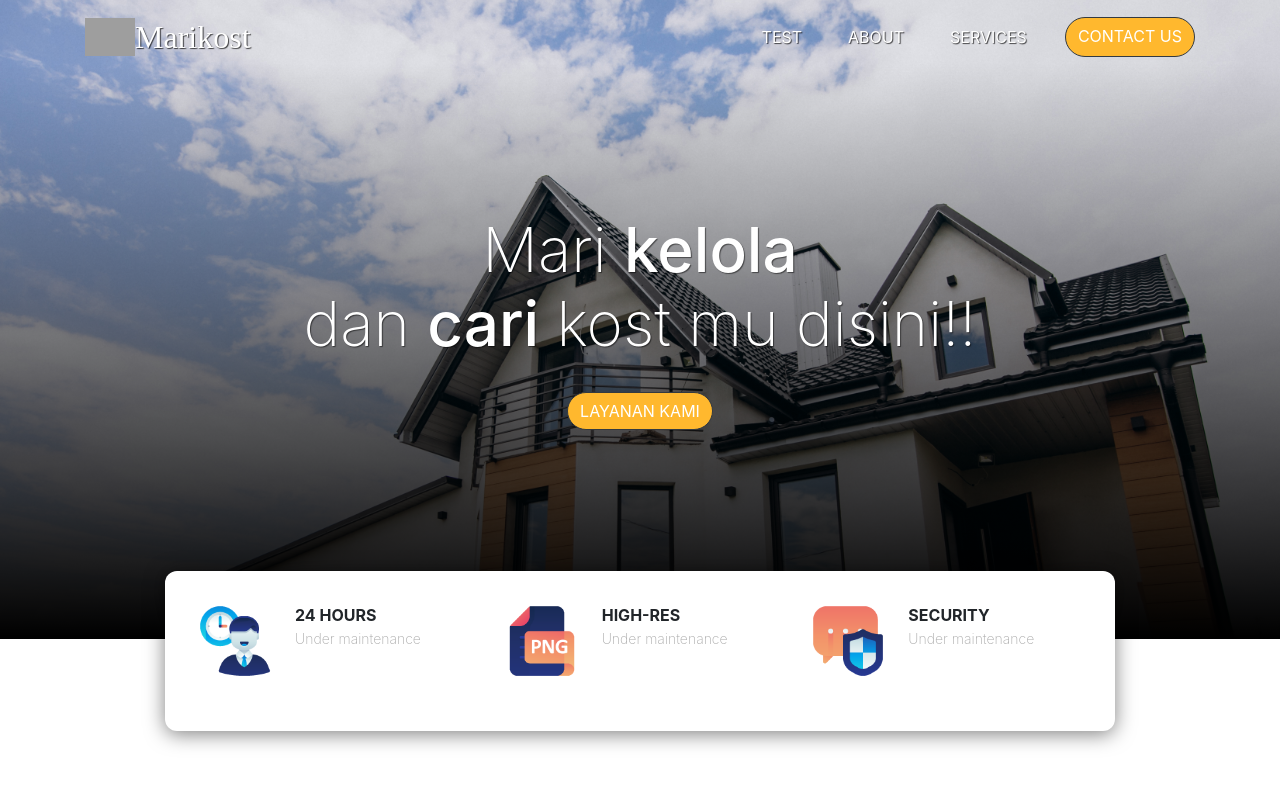
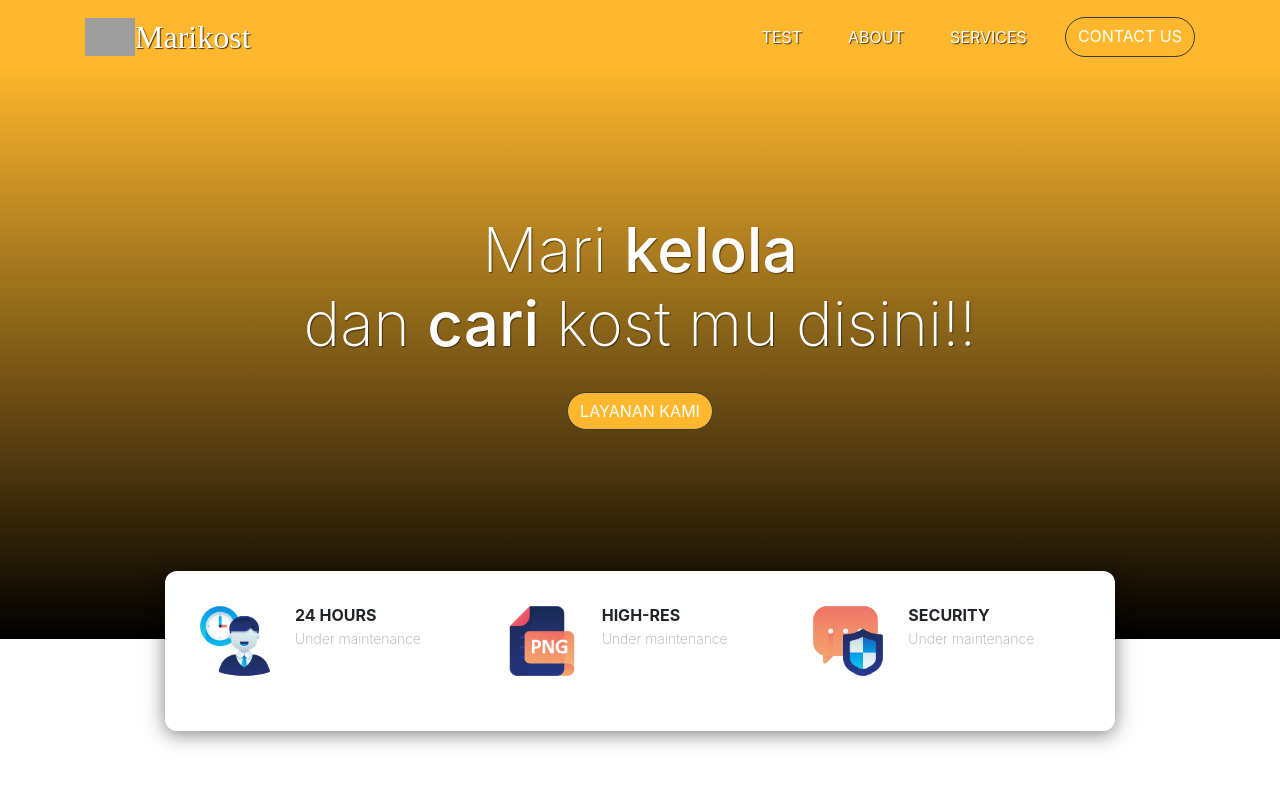
Before and after one commit to Samuelsntr/marikostapp, a PHP site: page / in a window 1280 px wide. Shown: the top 810 px of the page. Run offline with PHP 8.4, Linux system fonts and the light colour scheme; some web fonts are replaced; grey boxes are pictures that could not be loaded.

Commit message:
ganti bg

```diff
--- a/style.css
+++ b/style.css
@@ -17,7 +17,8 @@
 }
 
 .jumbotron {
-    background-image: url(img/bghouse.jpg);
+    /* background-image: url(img/bghouse.jpg); */
+    background-color: #FFB82E;
     background-size: cover;
     height: 540px;
     text-align: center;
```
